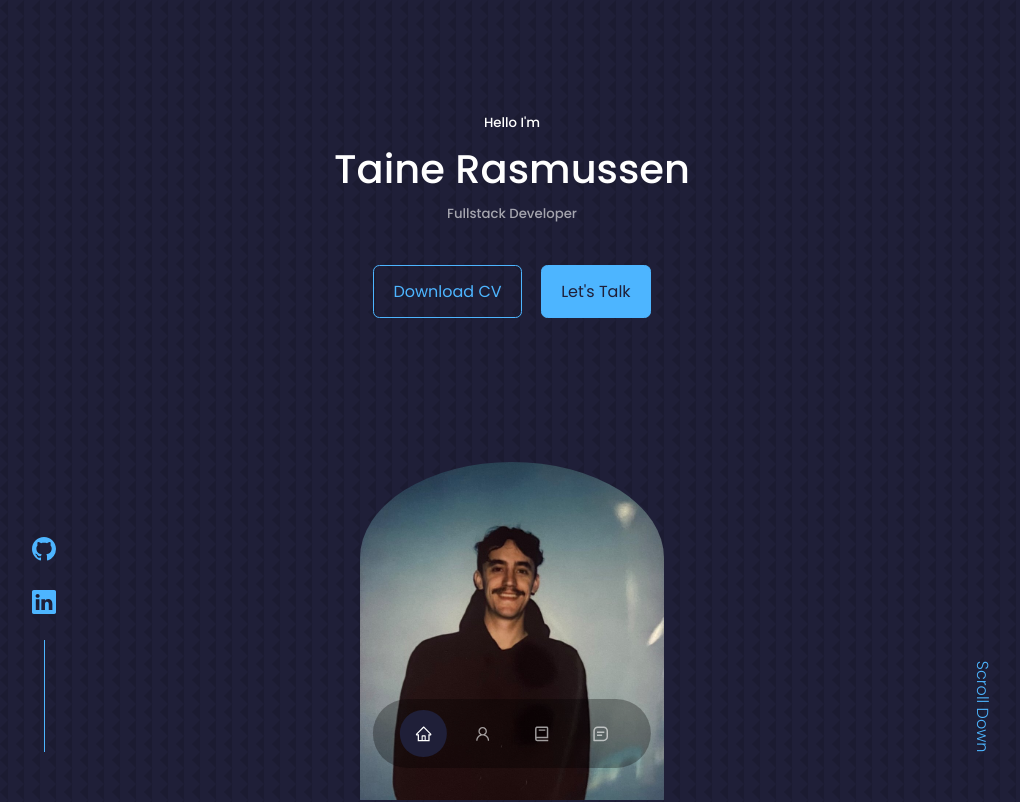
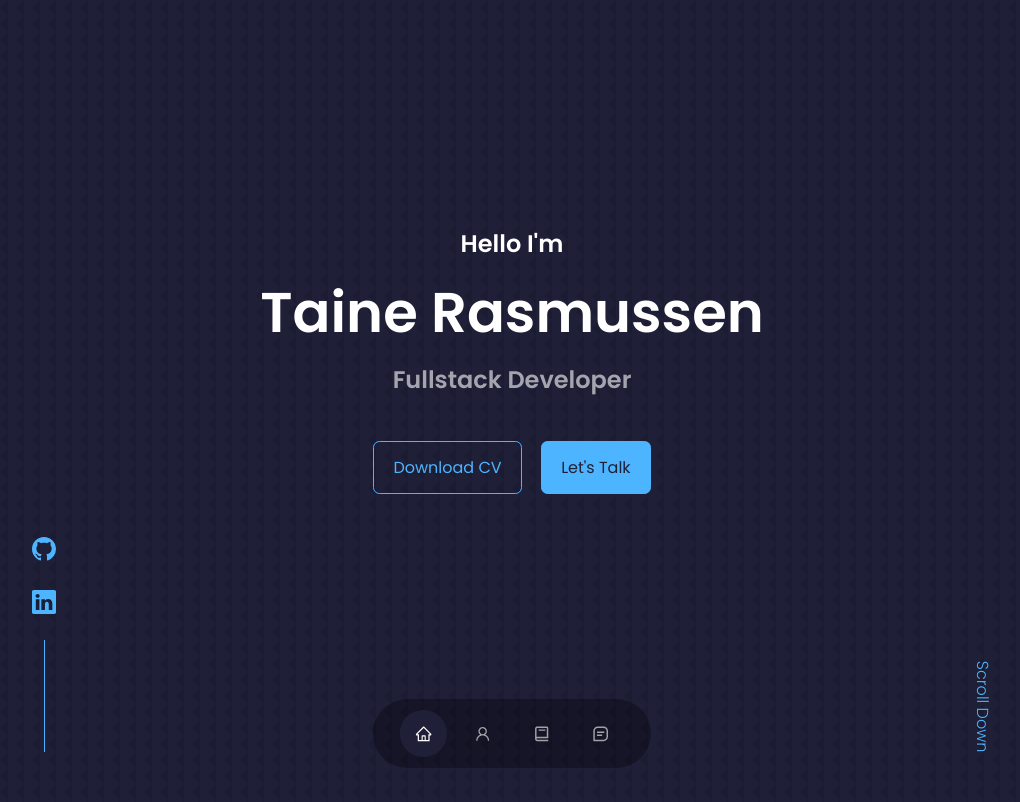
Before and after one commit to taine-rasmussen/portfoliov1, a React (Create React App) app: page / in a window 1280 px wide. Shown: the top 802 px of the page, without its empty margins (128-1148 px from the left). Built offline with nearby package versions, Linux system fonts and the light colour scheme.

Commit message:
changed Header position / h5 & h1 font size increase

```diff
--- a/src/App.css
+++ b/src/App.css
@@ -51,11 +51,15 @@ h2,
 h3,
 h4,
 h5 {
-  font-weight: 500;
+  font-weight: 800;
 }
 
 h1 {
-  font-size: 2.5rem;
+  font-size: 3.5rem;
+}
+
+h5 {
+  font-size: 1.5rem;
 }
 
 section {
--- a/src/Components/Header/Header.css
+++ b/src/Components/Header/Header.css
@@ -1,6 +1,6 @@
 header {
   height: 100vh;
-  padding-top: 7rem;
+  padding-top: 14rem;
   overflow: hidden;
 }
 
--- a/src/Components/Header/Header.js
+++ b/src/Components/Header/Header.js
@@ -13,9 +13,7 @@ const Header = () => {
         <h5 className="text-light">Fullstack Developer</h5>
         <CTA />
         <Socials />
-        <div className="me">
-          <img src={profile} alt='prfole image' />
-        </div>
+
         <a href='#contact' className="scroll_down">Scroll Down</a>
       </div>
     </header>
```
